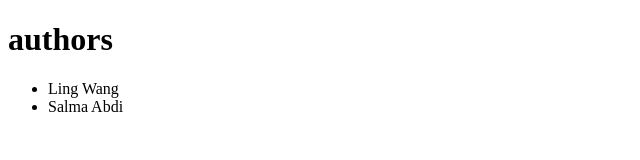
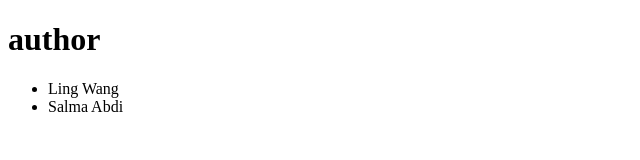
Before and after one commit to May-Wang-666/static_web, a plain HTML site: page index.html in a window 1280 px wide. Shown: the full height of the page, 0-640 px from the left. Drawn offline with Linux system fonts and the light colour scheme.

Commit message:
try to cause merge conflict

```diff
--- a/index.html
+++ b/index.html
@@ -8,7 +8,7 @@
   </head>
 
   <body>
-    <h1>authors</h1>
+    <h1>author</h1>
     <ul>
         <li>Ling Wang</li>
         <li>Salma Abdi</li>
```
